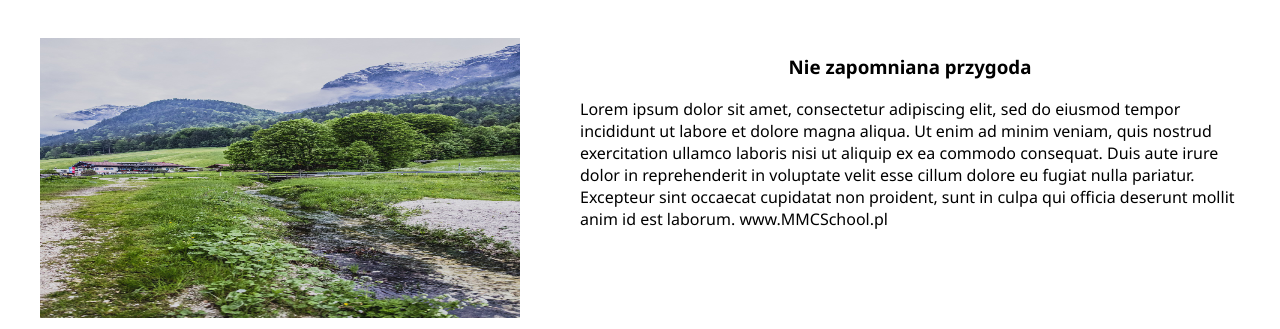
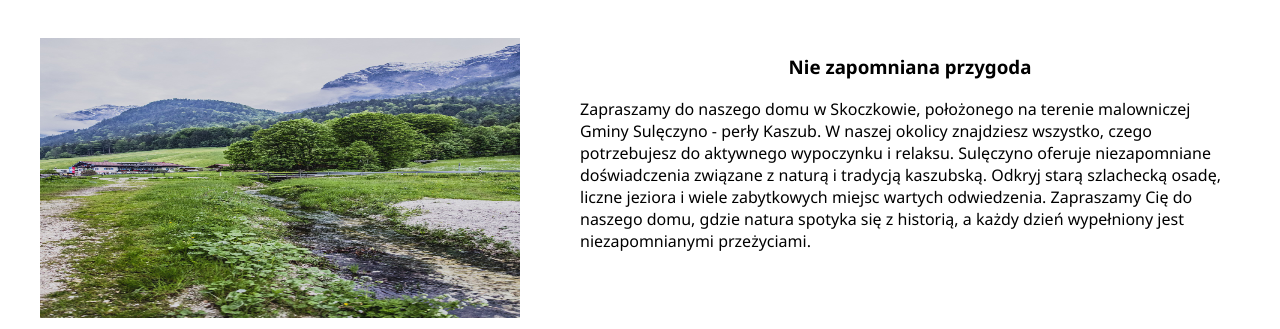
Before and after one commit to KubasKrzysztof/Umichala, a plain HTML site: page index.html in a window 1280 px wide. Shown: the part 471-800 px from the top of the page. Drawn offline with Linux system fonts and the light colour scheme.

Commit message:
text about

```diff
--- a/index.html
+++ b/index.html
@@ -102,12 +102,13 @@ Kaszuby, Sulęczyno, wakacje, urlop, jeziora, las,agroturystka. Szwajcaria Kaszu
                     </div>
                     <div class="about__box-text">
                         <h3 class="about__title">Nie zapomniana przygoda</h3>
-                        <p class="about__text">Lorem ipsum dolor sit amet, consectetur adipiscing elit, sed do eiusmod
-                            tempor incididunt ut labore et dolore magna aliqua. Ut enim ad minim veniam, quis nostrud
-                            exercitation ullamco laboris nisi ut aliquip ex ea commodo consequat. Duis aute irure dolor
-                            in reprehenderit in voluptate velit esse cillum dolore eu fugiat nulla pariatur. Excepteur
-                            sint occaecat cupidatat non proident, sunt in culpa qui officia deserunt mollit anim id est
-                            laborum. www.MMCSchool.pl </p>
+                        <p class="about__text">Zapraszamy do naszego domu w Skoczkowie, położonego na terenie
+                            malowniczej Gminy Sulęczyno - perły Kaszub. W naszej okolicy znajdziesz wszystko, czego
+                            potrzebujesz do aktywnego wypoczynku i relaksu. Sulęczyno oferuje niezapomniane
+                            doświadczenia związane z naturą i tradycją kaszubską. Odkryj starą szlachecką osadę, liczne
+                            jeziora i wiele zabytkowych miejsc wartych odwiedzenia. Zapraszamy Cię do naszego domu,
+                            gdzie natura spotyka się z historią, a każdy dzień wypełniony jest niezapomnianymi
+                            przeżyciami. </p>
                     </div>
 
 
```
